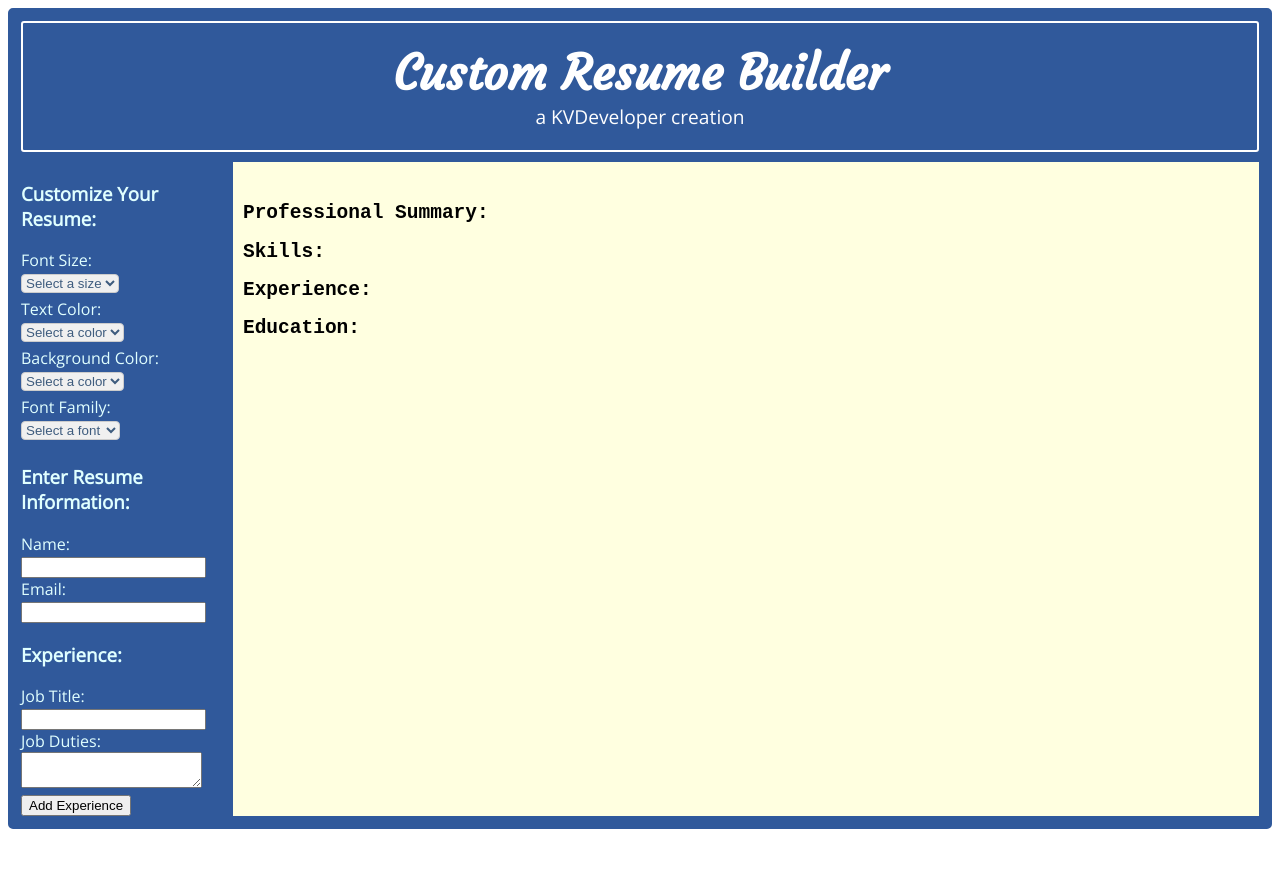
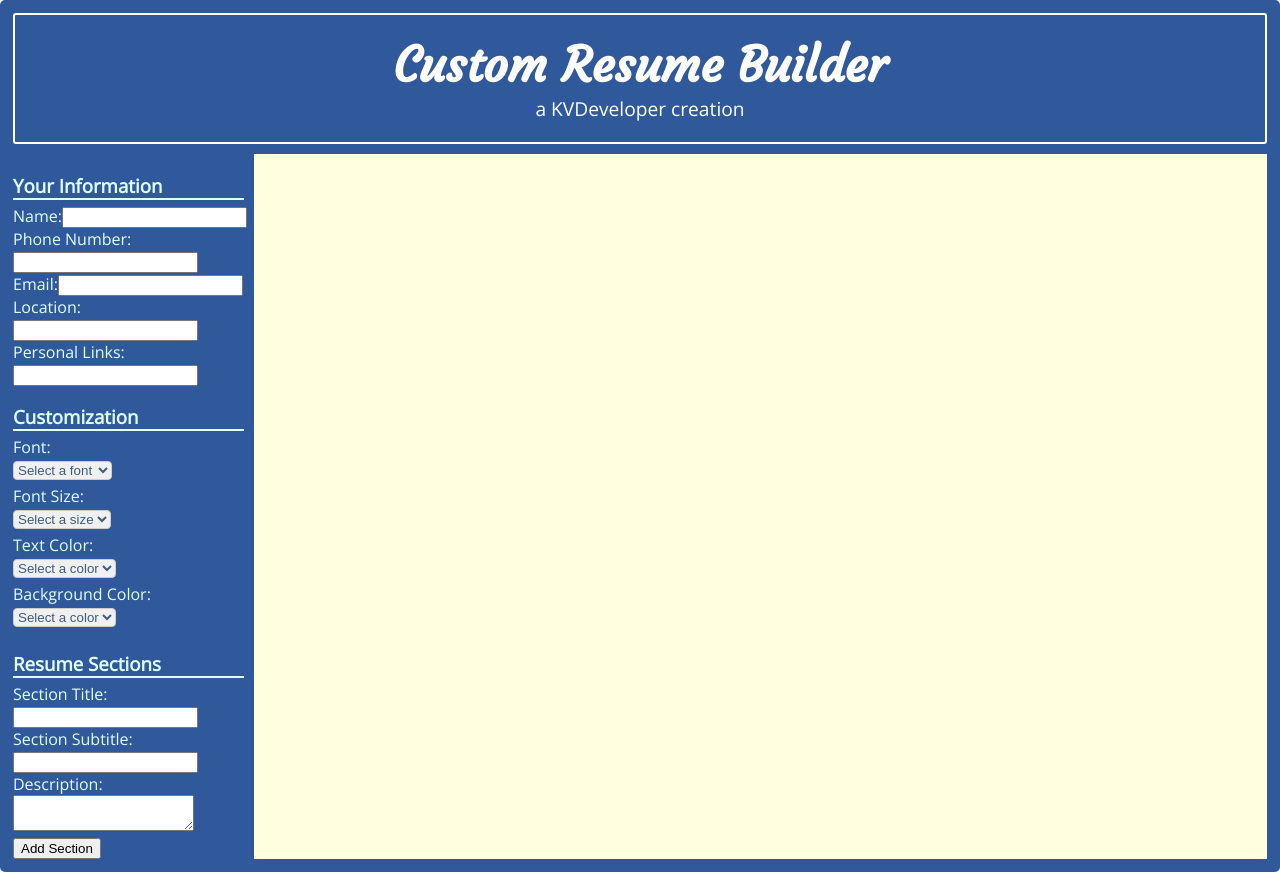
Before and after one commit to kvdcre8r/the-super-developer, a React (Create React App) app: page / in a window 1280 px wide. Before the commit the page ends 837 px from the top, so only its background shows below. Built offline with nearby package versions, Linux system fonts and the light colour scheme.

Commit message:
added more functionality

```diff
--- a/public/index.html
+++ b/public/index.html
@@ -24,7 +24,7 @@
       work correctly both with client-side routing and a non-root public URL.
       Learn how to configure a non-root public URL by running `npm run build`.
     -->
-    <title>React App</title>
+    <title>Resume Builder</title>
   </head>
   <body>
     <div id="root"></div>
--- a/src/App.js
+++ b/src/App.js
@@ -1,10 +1,12 @@
 import React from "react";
+import { GlobalStyles } from "./GlobalStyles.style";
 import ResumeBuilder from "./Modules/ResumeBuilder";
 import Container from "./Modules/Container.style";
 
 function App() {
   return (
     <Container>
+      <GlobalStyles />
       <ResumeBuilder />
     </Container>
   );
--- /dev/null
+++ b/src/GlobalStyles.style.js
@@ -0,0 +1,7 @@
+import { createGlobalStyle } from "styled-components";
+
+export const GlobalStyles = createGlobalStyle`
+    body {
+        margin: 0 auto;
+    }
+`;
--- a/src/Modules/CustomResume.js
+++ b/src/Modules/CustomResume.js
@@ -1,22 +1,40 @@
-import React from 'react';
+import React from "react";
+import styled from "styled-components";
 
-const CustomResume = ({ name, email, experiences }) => {
+const CustomStyle = styled.div`
+  padding: 10px;
+  h1 {
+    margin: 0px;
+  }
+  h3 {
+    margin-top: 20px;
+    text-decoration: underline;
+  }
+`;
+
+const CustomResume = ({
+  name,
+  phoneNumber,
+  email,
+  location,
+  links,
+  sections,
+}) => {
   return (
-    <div>
+    <CustomStyle>
       <h1>{name}</h1>
-      <p>{email}</p>
-      <h2>Professional Summary:</h2>
-      <h2>Skills:</h2>
-      <h2>Experience:</h2>
-      {experiences.map((experience, index) => (
+      <p>
+        {phoneNumber} {email} {location}
+      </p>
+      <p>{links}</p>
+      {sections.map((section, index) => (
         <div key={index}>
-          <h3>{experience.jobTitle}</h3>
-          <p>{experience.jobDuties}</p>
+          <h3>{section.sectionTitle}</h3>
+          <h4>{section.sectionSubtitle}</h4>
+          <p>{section.description}</p>
         </div>
       ))}
-      <h2>Education:</h2>
-
-    </div>
+    </CustomStyle>
   );
 };
 
--- a/src/Modules/ResumeBuilder.js
+++ b/src/Modules/ResumeBuilder.js
@@ -5,7 +5,7 @@ import Header from "./Header";
 
 // Styled Components
 const MainStyle = styled.div`
-  font-family: monospace;
+  font-family: arial;
   margin: 10px;
   background-color: lightyellow;
   color: black;
@@ -24,6 +24,11 @@ const SelectorStyle = styled.div`
   background-color: #30599b;
   p {
     margin: 0px;
+  }
+  h3 {
+    border-bottom: 2px solid lightcyan;
+    margin-bottom: 5px;
+    margin-right: 10px;
   }
   select {
     color: rgb(62, 92, 126);
@@ -145,8 +150,11 @@ const Selectors = () => {
   const [fontFamily, setFontFamily] = useState("");
   const [resumeData, setResumeData] = useState({
     name: "",
+    phoneNumber: "",
     email: "",
-    experiences: [{ jobTitle: "", jobDuties: "" }],
+    location: "",
+    links: "",
+    sections: [{ sectionTitle: "", sectionSubtitle: "", description: "" }],
   });
   const targetRef = useRef(null);
 
@@ -184,21 +192,24 @@ const Selectors = () => {
     setResumeData((prevData) => ({ ...prevData, [name]: value }));
   };
 
-  const handleExperienceChange = (index, event) => {
+  const handleSectionChange = (index, event) => {
     const { name, value } = event.target;
-    const newExperiences = resumeData.experiences.map((experience, idx) => {
+    const newSections = resumeData.sections.map((section, idx) => {
       if (idx === index) {
-        return { ...experience, [name]: value };
+        return { ...section, [name]: value };
       }
-      return experience;
+      return section;
     });
-    setResumeData((prevData) => ({ ...prevData, experiences: newExperiences }));
+    setResumeData((prevData) => ({ ...prevData, sections: newSections }));
   };
 
-  const addExperience = () => {
+  const addSection = () => {
     setResumeData((prevData) => ({
       ...prevData,
-      experiences: [...prevData.experiences, { jobTitle: "", jobDuties: "" }],
+      sections: [
+        ...prevData.sections,
+        { sectionTitle: "", sectionSubtitle: "", description: "" },
+      ],
     }));
   };
 
@@ -208,49 +219,7 @@ const Selectors = () => {
       <MainStyle>
         <SelectorStyle>
           <div>
-            <h3>Customize Your Resume:</h3>
-            <p>Font Size:</p>
-            <select value={fontSize} onChange={handleFontSizeChange}>
-              <option value="">Select a size</option>
-              <SmallOption value="8px">small</SmallOption>
-              <MediumOption value="12px">medium</MediumOption>
-              <LargeOption value="16px">large</LargeOption>
-            </select>
-            <p>Text Color:</p>
-            <select value={fontColor} onChange={handleFontColorChange}>
-              <option value="">Select a color</option>
-              <NavyOption value="navy">Navy</NavyOption>
-              <PurpleOption value="purple">Purple</PurpleOption>
-              <GreenOption value="darkgreen">Green</GreenOption>
-              <GreenYellowOption value="greenyellow">
-                Greenyellow
-              </GreenYellowOption>
-              <WhiteOption value="white">White</WhiteOption>
-            </select>
-            <p>Background Color:</p>
-            <select value={bgcolor} onChange={handlebgcolorChange}>
-              <option value="">Select a color</option>
-              <PinkOption value="Pink">Pink</PinkOption>
-              <GoldOption value="gold">Gold</GoldOption>
-              <CyanOption value="cyan">Cyan</CyanOption>
-              <NavyOption value="navy">Navy</NavyOption>
-              <BlackOption value="black">Black</BlackOption>
-            </select>
-            <p>Font Family:</p>
-            <select value={fontFamily} onChange={handleFontFamilyChange}>
-              <option value="">Select a font</option>
-              <SpyAgencyOption value="spyagency">Spy Agency</SpyAgencyOption>
-              <ChampionOption value="champion">Champion</ChampionOption>
-              <MonospaceOption value="monospace">Monospace</MonospaceOption>
-              <OpenSansOption value="open-sans">Open Sans</OpenSansOption>
-              <CourgetteOption value="courgette">Courgette</CourgetteOption>
-              <JosefinSansOption value="josefin-sans">
-                Josefin Sans
-              </JosefinSansOption>
-            </select>
-          </div>
-          <div>
-            <h3>Enter Resume Information:</h3>
+            <h3>Your Information</h3>
             <form>
               <label>
                 Name:
@@ -258,6 +227,16 @@ const Selectors = () => {
                   type="text"
                   name="name"
                   value={resumeData.name}
+                  onChange={handleInputChange}
+                />
+              </label>
+              <br />
+              <label>
+                Phone Number:
+                <input
+                  type="tel"
+                  name="phoneNumber"
+                  value={resumeData.phoneNumber}
                   onChange={handleInputChange}
                 />
               </label>
@@ -272,32 +251,116 @@ const Selectors = () => {
                 />
               </label>
               <br />
-              <h3>Experience:</h3>
-              {resumeData.experiences.map((experience, index) => (
+              <label>
+                Location:
+                <input
+                  type="text"
+                  name="location"
+                  value={resumeData.location}
+                  onChange={handleInputChange}
+                />
+              </label>
+              <br />
+              <label>
+                Personal Links:
+                <input
+                  type="text"
+                  name="links"
+                  value={resumeData.links}
+                  onChange={handleInputChange}
+                />
+              </label>
+            </form>
+          </div>
+          <div>
+            <h3>Customization</h3>
+            <p>Font:</p>
+            <select value={fontFamily} onChange={handleFontFamilyChange}>
+              <option value="">Select a font</option>
+              <SpyAgencyOption value="spyagency">Spy Agency</SpyAgencyOption>
+              <ChampionOption value="champion">Champion</ChampionOption>
+              <MonospaceOption value="monospace">Monospace</MonospaceOption>
+              <OpenSansOption value="open-sans">Open Sans</OpenSansOption>
+              <CourgetteOption value="courgette">Courgette</CourgetteOption>
+              <JosefinSansOption value="josefin-sans">
+                Josefin Sans
+              </JosefinSansOption>
+            </select>
+            <p>Font Size:</p>
+            <select value={fontSize} onChange={handleFontSizeChange}>
+              <option value="">Select a size</option>
+              <SmallOption value="8px">small</SmallOption>
+              <MediumOption value="12px">medium</MediumOption>
+              <LargeOption value="16px">large</LargeOption>
+            </select>
+            <p>Text Color:</p>
+            <select value={fontColor} onChange={handleFontColorChange}>
+              <option value="">Select a color</option>
+              <PinkOption value="Pink">Pink</PinkOption>
+              <GoldOption value="gold">Gold</GoldOption>
+              <CyanOption value="cyan">Cyan</CyanOption>
+            <NavyOption value="navy">Navy</NavyOption>
+              <PurpleOption value="purple">Purple</PurpleOption>
+              <GreenOption value="darkgreen">Green</GreenOption>
+              <GreenYellowOption value="greenyellow">
+                Greenyellow
+              </GreenYellowOption>
+              <WhiteOption value="white">White</WhiteOption>
+              <BlackOption value="black">Black</BlackOption>
+            </select>
+            <p>Background Color:</p>
+            <select value={bgcolor} onChange={handlebgcolorChange}>
+              <option value="">Select a color</option>
+              <PinkOption value="Pink">Pink</PinkOption>
+              <GoldOption value="gold">Gold</GoldOption>
+              <CyanOption value="cyan">Cyan</CyanOption>
+            <NavyOption value="navy">Navy</NavyOption>
+              <PurpleOption value="purple">Purple</PurpleOption>
+              <GreenOption value="darkgreen">Green</GreenOption>
+              <GreenYellowOption value="greenyellow">
+                Greenyellow
+              </GreenYellowOption>
+              <WhiteOption value="white">White</WhiteOption>
+              <BlackOption value="black">Black</BlackOption>
+            </select>
+            <br />
+            <form>
+              <h3>Resume Sections</h3>
+              {resumeData.sections.map((section, index) => (
                 <div key={index}>
                   <label>
-                    Job Title:
+                    Section Title:
                     <input
                       type="text"
-                      name="jobTitle"
-                      value={experience.jobTitle}
-                      onChange={(event) => handleExperienceChange(index, event)}
+                      name="sectionTitle"
+                      value={section.sectionTitle}
+                      onChange={(event) => handleSectionChange(index, event)}
                     />
                   </label>
                   <br />
                   <label>
-                    Job Duties:
+                    Section Subtitle:
+                    <input
+                      type="text"
+                      name="sectionSubtitle"
+                      value={section.sectionSubtitle}
+                      onChange={(event) => handleSectionChange(index, event)}
+                    />
+                  </label>
+                  <br />
+                  <label>
+                    Description:
                     <textarea
-                      name="jobDuties"
-                      value={experience.jobDuties}
-                      onChange={(event) => handleExperienceChange(index, event)}
+                      name="description"
+                      value={section.description}
+                      onChange={(event) => handleSectionChange(index, event)}
                     />
                   </label>
                   <br />
                 </div>
               ))}
-              <button type="button" onClick={addExperience}>
-                Add Experience
+              <button type="button" onClick={addSection}>
+                Add Section
               </button>
             </form>
           </div>
```
